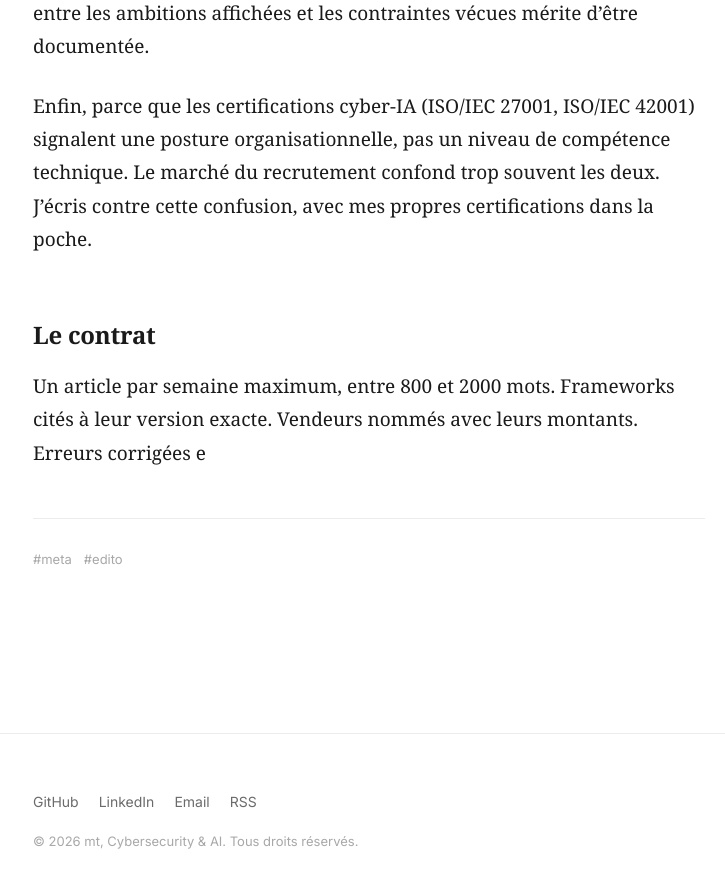
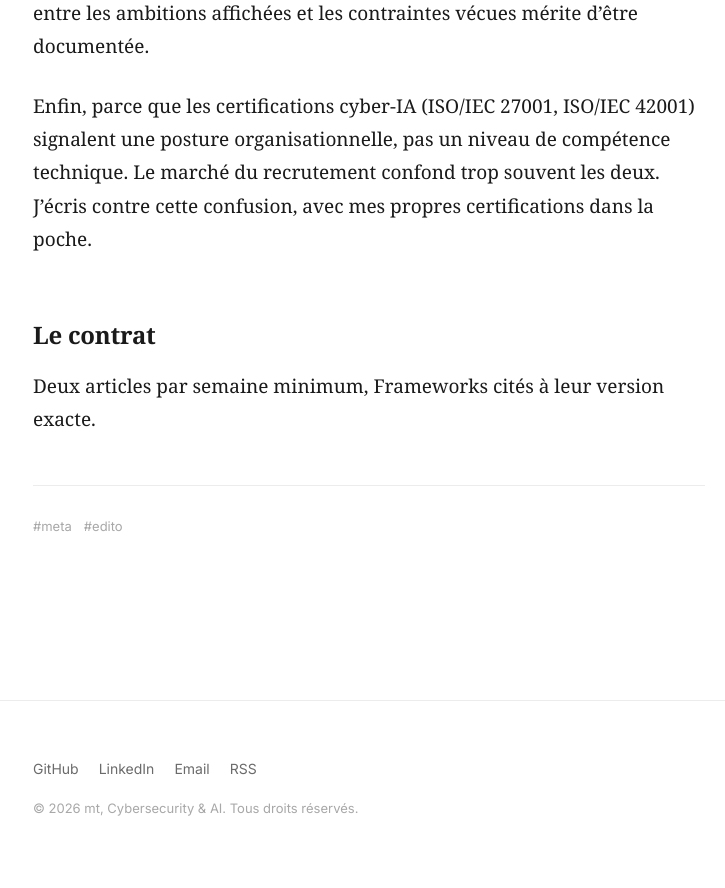
Before and after one commit to TessJedi/TessJedi.github.io, a Jekyll site: the page built from _posts/2026-05-20-bienvenue-cybersecurity-ai.md, in a window 1280 px wide and 900 px high, scrolled down 1151 px. Shown: the top 888 px of the window, without its empty margins (271-996 px from the left). Built offline with Jekyll 4.4.1, drawn with Linux system fonts in a browser that asks for light colours; some web fonts are replaced; after the commit the page ends 2018 px from its top, so only the background shows below that.

Commit message:
Page de bienvenue

```diff
--- a/_posts/2026-05-20-bienvenue-cybersecurity-ai.md
+++ b/_posts/2026-05-20-bienvenue-cybersecurity-ai.md
@@ -25,4 +25,4 @@ Enfin, parce que les certifications cyber-IA (ISO/IEC 27001, ISO/IEC 42001) sign
 
 ## Le contrat
 
-Un article par semaine maximum, entre 800 et 2000 mots. Frameworks cités à leur version exacte. Vendeurs nommés avec leurs montants. Erreurs corrigées e
+Deux articles par semaine minimum, Frameworks cités à leur version exacte.
```
